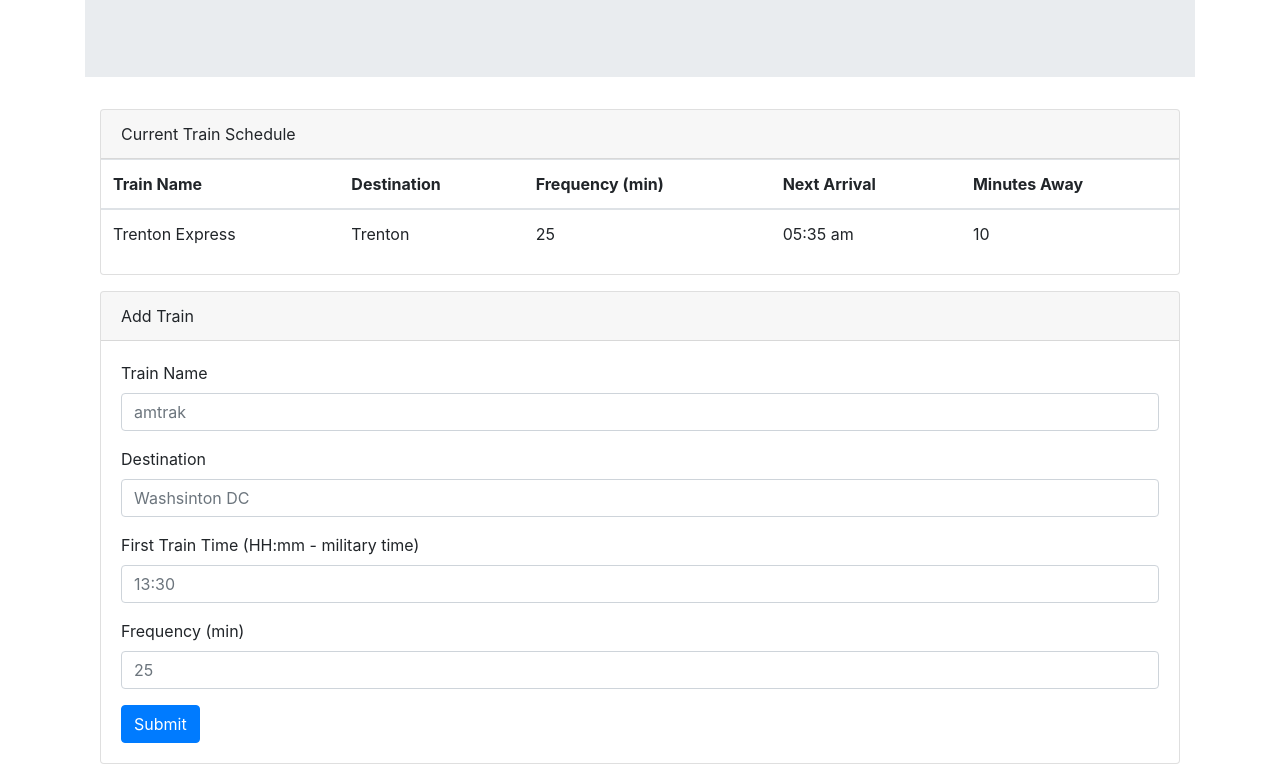
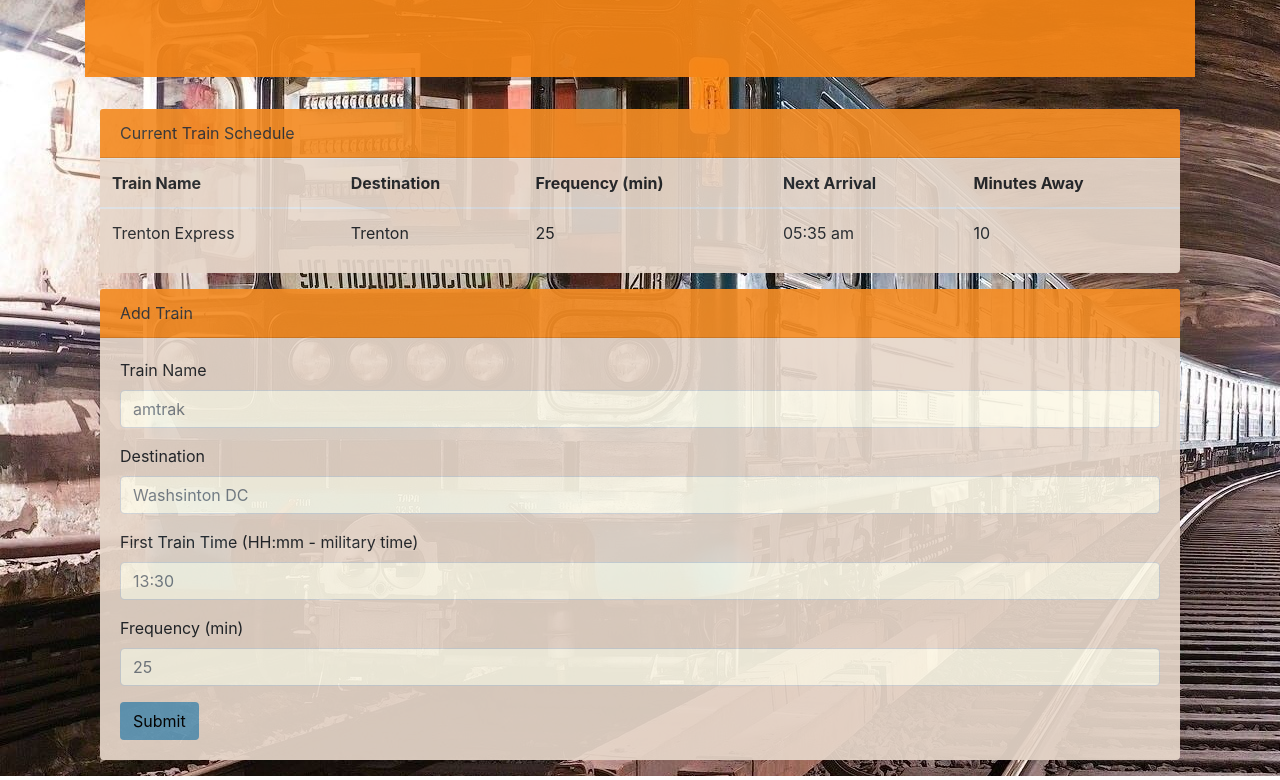
Before and after one commit to ron881212/Train-Scheduler, a plain HTML site: page index.html in a window 1280 px wide. Shown: the part 172-952 px from the top of the page. Drawn offline with nearby package versions, Linux system fonts and the light colour scheme; no server answers.

Commit message:
completed hw

```diff
--- a/css/style.css
+++ b/css/style.css
@@ -0,0 +1,27 @@
+body {
+    background-image: url("/train.jpg");
+}
+
+.card-header,
+.jumbotron
+{
+    background-color: #f68617;
+    opacity: 0.92;
+}
+
+.card{
+    background-color: #e7d7ca;
+    border: none;
+    opacity: 0.92;
+}
+
+#trainName,
+#destination,
+#firstTrain,
+#frequency {
+    background-color: #fefbea;
+    opacity: 0.92;
+}
+#addTrain{
+    background-color: #629ab9;
+}
--- a/index.html
+++ b/index.html
@@ -86,7 +86,7 @@
                 <label for="exampleFormControlInput1">Frequency (min)</label>
                 <input type="text" class="form-control" id="frequency" placeholder="25">
             </div>
-            <button id="addTrain" type="submit" class="btn btn-primary">Submit</button>
+            <button id="addTrain" type="submit" class="btn">Submit</button>
             <span id="warning" class="ml-5 text-danger"></span>
         </form>
     </div>
```
Also changed, not shown: train.jpg (added).
